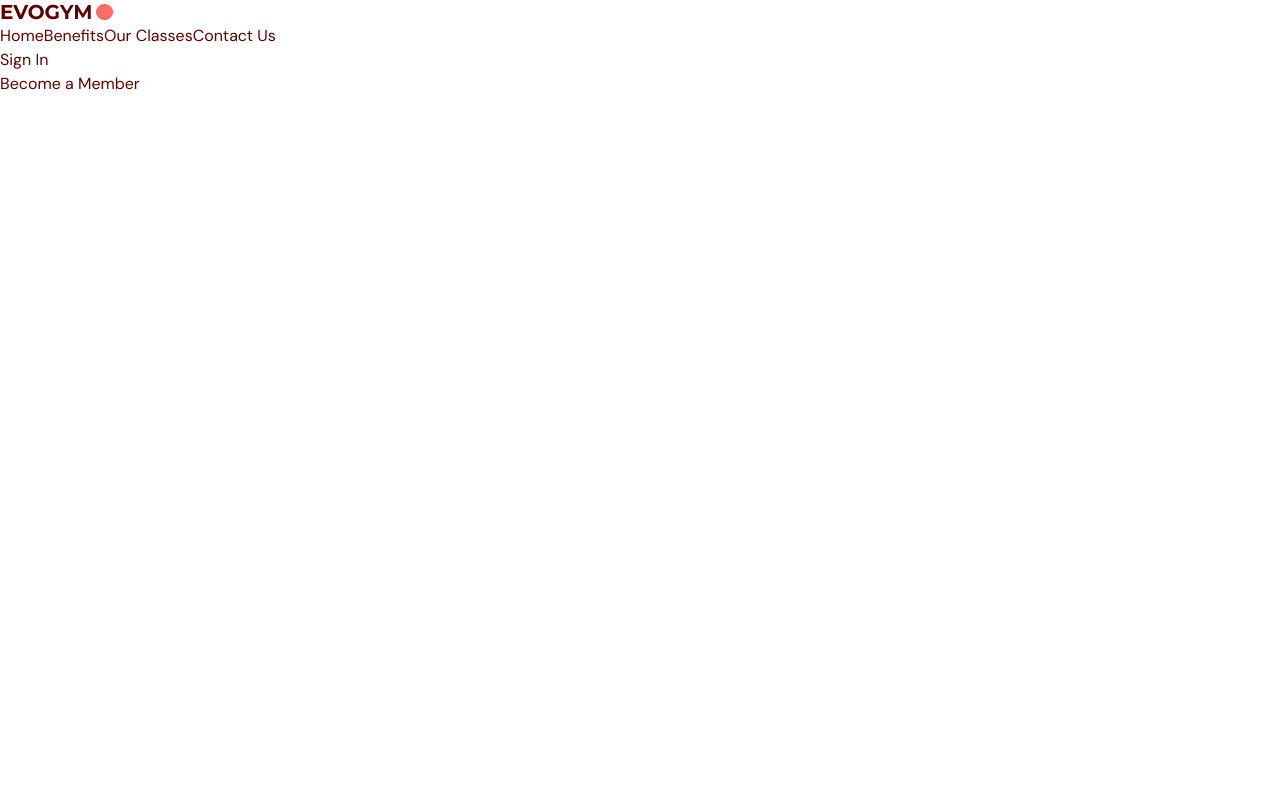
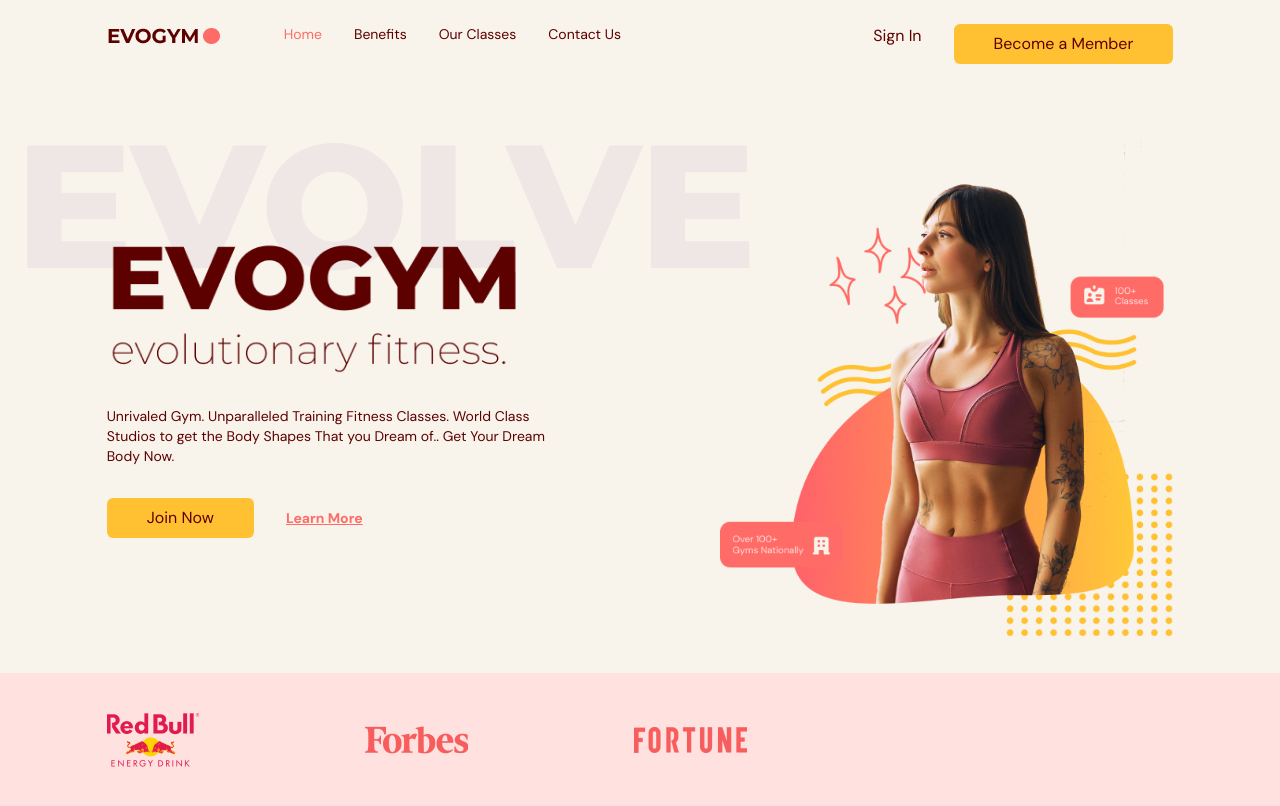
Before and after one commit to SmallPeenwow/gym-typescript, a React (Vite) app: page / in a window 1280 px wide. Shown: the top 806 px of the page. Built offline with nearby package versions, Linux system fonts and the light colour scheme.

Commit message:
Home Page Done

```diff
--- a/src/App.tsx
+++ b/src/App.tsx
@@ -1,4 +1,5 @@
 import Navbar from "@/scenes/navbar";
+import Home from "@/scenes/home";
 import { useEffect, useState } from "react";
 import { SelectedPage } from "@/shared/types";
 SelectedPage;
@@ -31,6 +32,7 @@
         selectedPage={selectedPage}
         setSelectedPage={setSelectedPage}
       />
+      <Home setSelectedPage={setSelectedPage} />
     </div>
   );
 }
--- /dev/null
+++ b/src/scenes/home/index.tsx
@@ -0,0 +1,100 @@
+import useMediaQuery from "@/hooks/useMediaQuery";
+import ActionButton from "@/shared/ActionButton";
+import { SelectedPage } from "@/shared/types";
+import HomePageText from "@/assets/HomePageText.png";
+import HomePageGraphic from "@/assets/HomePageGraphic.png";
+import SponsorRedBull from "@/assets/SponsorRedBull.png";
+import SponsorForbes from "@/assets/SponsorForbes.png";
+import SponsorFortune from "@/assets/SponsorFortune.png";
+import AnchorLink from "react-anchor-link-smooth-scroll";
+import { motion } from "framer-motion";
+
+type HomeProps = {
+  setSelectedPage: (value: SelectedPage) => void;
+};
+
+const Home = ({ setSelectedPage }: HomeProps) => {
+  const isAboveMediumScreens = useMediaQuery("(min-width:1060px)");
+
+  return (
+    <section id="home" className="gap-16 bg-gray-20 py-10 md:h-full md:pb-0">
+      {/* IMAGE AND MAIN HEADER */}
+      <motion.div
+        className="mx-auto w-5/6 items-center justify-center md:flex md:h-5/6"
+        onViewportEnter={() => setSelectedPage(SelectedPage.Home)}
+      >
+        {/* MAIN HEADER */}
+        <div className="z-10 mt-32 md:basis-3/5">
+          {/* HEADINGS */}
+          <motion.div
+            className="md:-mt-20"
+            initial="hidden"
+            whileInView="visible"
+            viewport={{ once: true, amount: 0.5 }}
+            transition={{ duration: 0.5 }}
+            variants={{
+              hidden: { opacity: 0, x: -50 },
+              visible: { opacity: 1, x: 0 },
+            }}
+          >
+            <div className="relative">
+              <div className="before:absolute before:-top-20 before:-left-20 before:z-[-1] md:before:content-evolvetext">
+                <img alt="home-page-text" src={HomePageText} />
+              </div>
+            </div>
+
+            <p className="mt-8 text-sm">
+              Unrivaled Gym. Unparalleled Training Fitness Classes. World Class
+              Studios to get the Body Shapes That you Dream of.. Get Your Dream
+              Body Now.
+            </p>
+          </motion.div>
+
+          {/* ACTIONS */}
+          <motion.div
+            className="mt-8 flex items-center gap-8"
+            initial="hidden"
+            whileInView="visible"
+            viewport={{ once: true, amount: 0.5 }}
+            transition={{ delay: 0.2, duration: 0.5 }}
+            variants={{
+              hidden: { opacity: 0, x: -50 },
+              visible: { opacity: 1, x: 0 },
+            }}
+          >
+            <ActionButton setSelectedPage={setSelectedPage}>
+              Join Now
+            </ActionButton>
+            <AnchorLink
+              className="text-sm font-bold text-primary-500 underline hover:text-secondary-500"
+              onClick={() => setSelectedPage(SelectedPage.ContactUs)}
+              href={`#${SelectedPage.ContactUs}`}
+            >
+              <p>Learn More</p>
+            </AnchorLink>
+          </motion.div>
+        </div>
+
+        {/* IMAGE */}
+        <div className="flex basis-3/5 justify-center md:z-10 md:ml-40 md:mt-16 md:justify-items-end">
+          <img alt="home-page-graphic" src={HomePageGraphic} />
+        </div>
+      </motion.div>
+
+      {/* SPONSORS */}
+      {isAboveMediumScreens && (
+        <div className="h-[150px] w-full bg-primary-100 py-10">
+          <div className="mx-auto w-5/6">
+            <div className="flex w-3/5 items-center justify-between gap-8">
+              <img alt="redbull-sponsor" src={SponsorRedBull} />
+              <img alt="forbes-sponsor" src={SponsorForbes} />
+              <img alt="fortune-sponsor" src={SponsorFortune} />
+            </div>
+          </div>
+        </div>
+      )}
+    </section>
+  );
+};
+
+export default Home;
--- a/src/scenes/navbar/index.tsx
+++ b/src/scenes/navbar/index.tsx
@@ -27,10 +27,10 @@
       <div
         className={`${navbarBackground} ${flexBetween} fixed top-0 z-30 w-full py-6`}
       >
-        <div className={`${flexBetween} mx-aut w-5/6`}>
+        <div className={`${flexBetween} mx-auto w-5/6`}>
           <div className={`${flexBetween} w-full gap-16`}>
             {/* LEFT SIDE */}
-            <img alt="logo" src={Logo} />
+            <img alt="logo" src={Logo} className="h-fit" />
 
             {/* RIGHT SIDE */}
             {isAboveMediumScreens ? (
```
Also changed, not shown: src/main.tsx (+7 -7 lines), tailwind.config.cjs (+5 -5 lines), vite.config.ts (+7 -7 lines).
